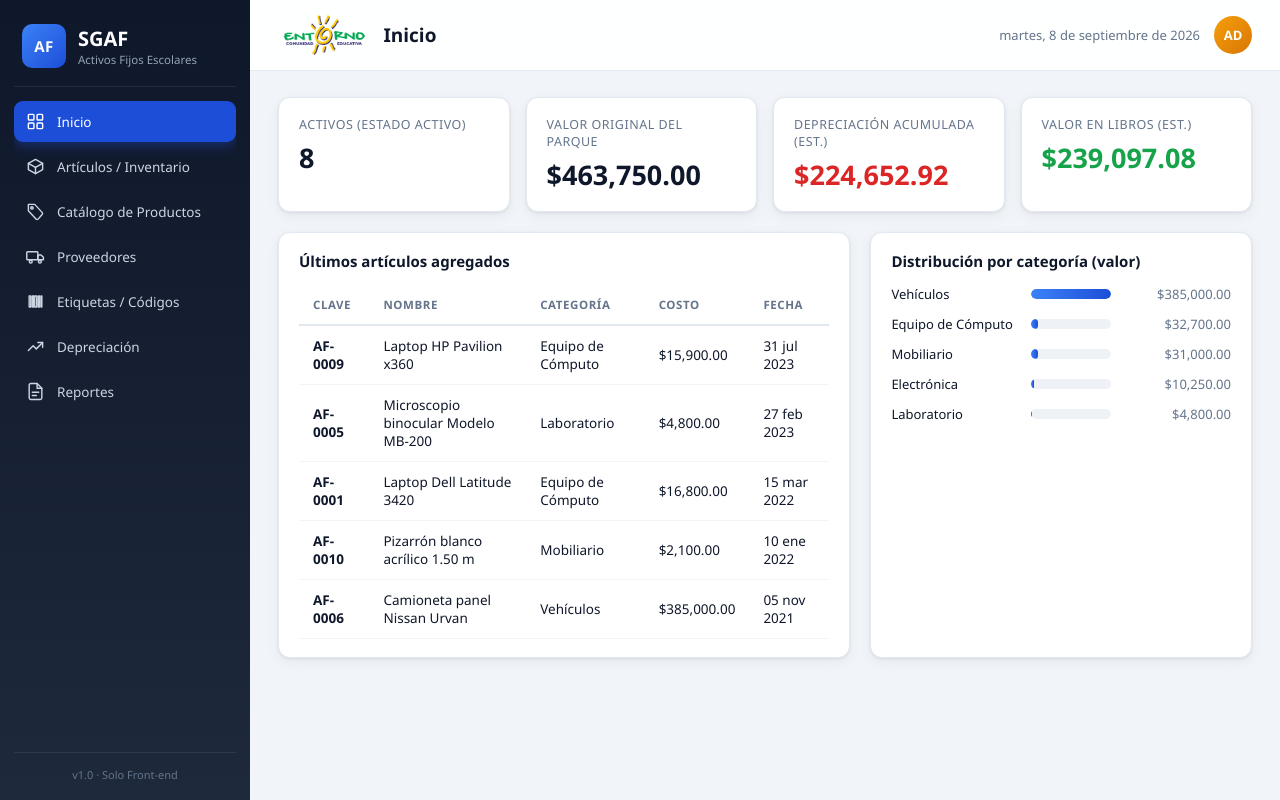
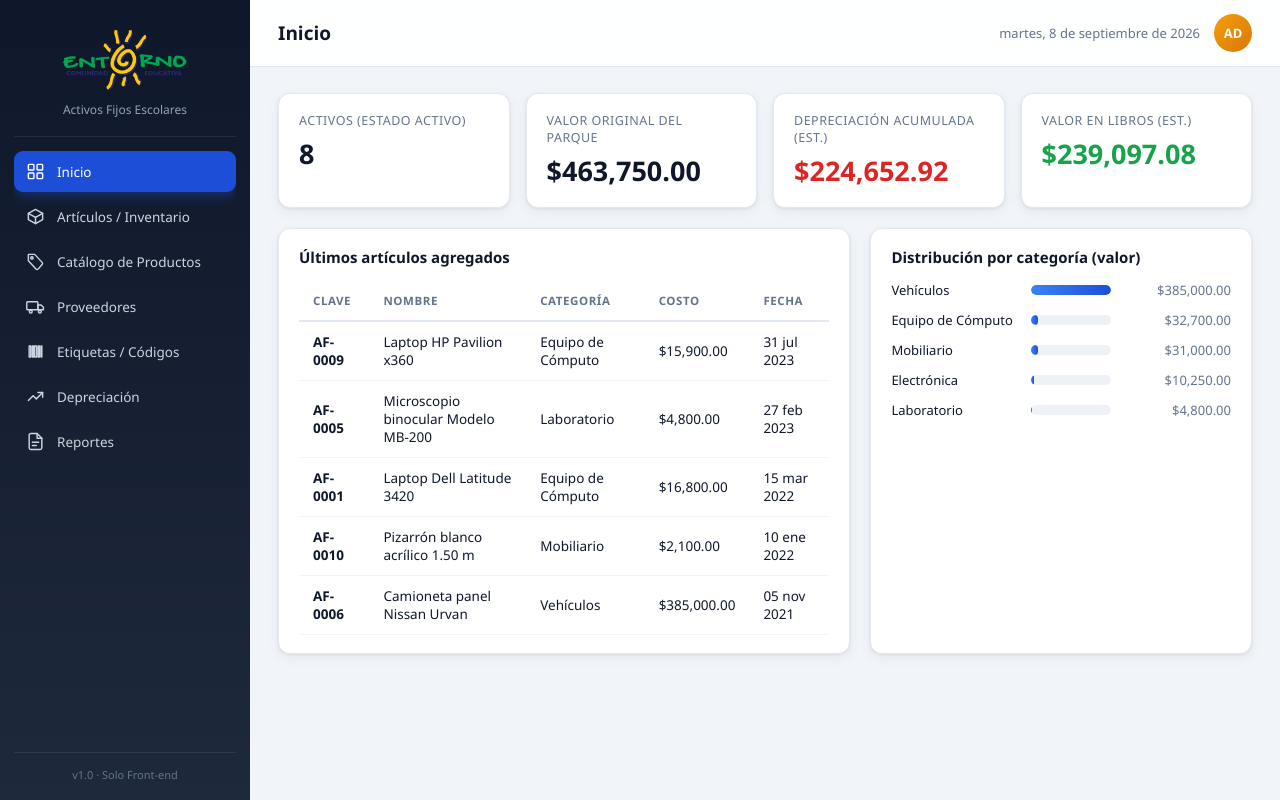
Before and after one commit to frapuu7/COLEGIO, a plain HTML site: page index.html in a window 1280 px wide. Drawn offline with Linux system fonts and the light colour scheme.

Commit message:
Mover logo del colegio a la barra lateral en lugar de SGAF

```diff
--- a/css/styles.css
+++ b/css/styles.css
@@ -37,14 +37,9 @@ body {
   z-index: 50;
 }
 
-.brand { display: flex; align-items: center; gap: 12px; padding: 6px 8px 18px; border-bottom: 1px solid rgba(255,255,255,.08); }
-.brand-logo {
-  width: 44px; height: 44px; border-radius: 10px; flex-shrink: 0;
-  background: linear-gradient(135deg, #3b82f6, #1d4ed8);
-  display: grid; place-items: center; font-weight: 700; color: #fff; letter-spacing: .5px;
-}
-.brand h1 { font-size: 20px; color: #fff; }
-.brand p { font-size: 11.5px; color: #94a3b8; }
+.brand { display: flex; flex-direction: column; align-items: center; gap: 10px; padding: 10px 8px 18px; border-bottom: 1px solid rgba(255,255,255,.08); text-align: center; }
+.logo-sidebar { height: 64px; width: auto; max-width: 200px; object-fit: contain; border-radius: 8px; }
+.brand-sub { font-size: 12px; color: #94a3b8; line-height: 1.35; }
 
 .nav { flex: 1; display: flex; flex-direction: column; gap: 4px; margin-top: 14px; overflow-y: auto; }
 .nav-item {
@@ -70,8 +65,6 @@ body {
   padding: 14px 28px;
 }
 .topbar h2 { font-size: 19px; }
-.topbar-left { display: flex; align-items: center; gap: 12px; }
-.logo-colegio { height: 42px; width: auto; object-fit: contain; }
 .topbar-right { display: flex; align-items: center; gap: 14px; }
 .date-chip { font-size: 13px; color: var(--muted); }
 .user-chip {
@@ -248,8 +241,9 @@ input:focus, select:focus { border-color: var(--primary); box-shadow: 0 0 0 3px
 
 @media (max-width: 900px) {
   :root { --sidebar-w: 64px; }
-  .brand h1, .brand p, .nav-item span, .sidebar-footer { display: none; }
+  .brand-sub, .nav-item span, .sidebar-footer { display: none; }
   .brand { justify-content: center; padding-left: 0; padding-right: 0; }
+  .logo-sidebar { height: 40px; }
   .nav-item { justify-content: center; }
 }
 
--- a/index.html
+++ b/index.html
@@ -11,11 +11,8 @@
 
   <aside class="sidebar no-print">
     <div class="brand">
-      <div class="brand-logo">AF</div>
-      <div>
-        <h1>SGAF</h1>
-        <p>Activos Fijos Escolares</p>
-      </div>
+      <img src="Logo_Footer.png" alt="Logo del colegio" class="logo-sidebar">
+      <p class="brand-sub">Activos Fijos Escolares</p>
     </div>
 
     <nav class="nav">
@@ -56,10 +53,7 @@
 
   <main class="main">
     <header class="topbar no-print">
-      <div class="topbar-left">
-        <img src="Logo_Footer.png" alt="Logo del colegio" class="logo-colegio">
-        <h2 id="pageTitle">Inicio</h2>
-      </div>
+      <h2 id="pageTitle">Inicio</h2>
       <div class="topbar-right">
         <span id="fechaHoy" class="date-chip"></span>
         <div class="user-chip">AD</div>
```
